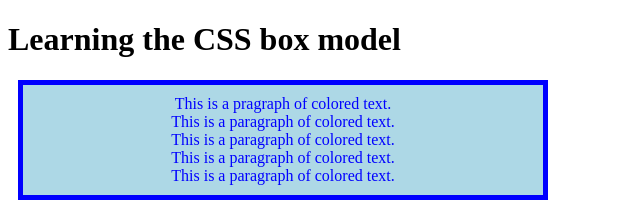
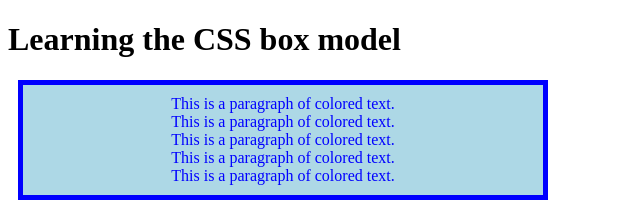
Before and after one commit to Alexandre-Hang/ICS2O-Unit0-09-HTML, a plain HTML site: page index.html in a window 1280 px wide. Shown: the top 207 px of the page, 0-640 px from the left. Drawn offline with Linux system fonts and the light colour scheme.

Commit message:
Saved changes

```diff
--- a/index.html
+++ b/index.html
@@ -11,7 +11,7 @@
   </head>
   <body>
     <h1>Learning the CSS box model</h1>
-    <div>This is a pragraph of colored text.<br>
+    <div>This is a paragraph of colored text.<br>
     This is a paragraph of colored text.<br>
     This is a paragraph of colored text.<br>
     This is a paragraph of colored text.<br>
```
